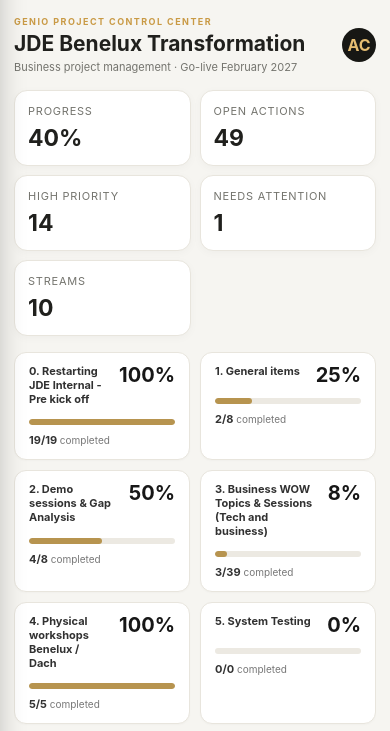
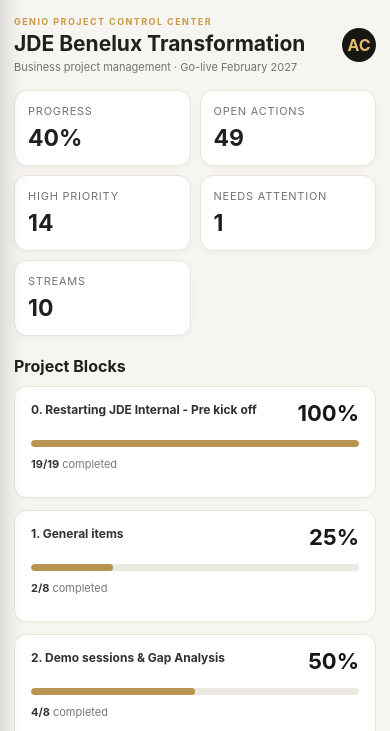
Before and after one commit to Alessio0505/genio-project-control-center, a plain HTML site: page index.html in a window 390 px wide. Shown: the part 62-793 px from the top of the page. Drawn offline with Linux system fonts and the light colour scheme.

Commit message:
style: enlarge project blocks into three dashboard rows

```diff
--- a/index.html
+++ b/index.html
@@ -64,6 +64,7 @@ td{padding:11px;border-bottom:1px solid #efede7;font-size:12px;vertical-align:to
 .milestone-track{min-height:58px;overflow:visible}.lane-marker{top:5px;bottom:5px;border-left:2px solid #d32f2f}.lane-marker:before{top:-3px}.lane-marker span{display:block;position:absolute;top:20px;left:6px;max-width:120px;padding:2px 5px;border-radius:4px;background:#fff5f5;border:1px solid #efcaca;color:#a92727;font-size:8px;font-weight:700;line-height:1.15;white-space:normal;z-index:8}.milestone-lane{min-height:58px;background:#fffafa}
 .milestone-line-only{position:absolute;top:0;bottom:0;width:0;border-left:2px solid #d32f2f;z-index:4;pointer-events:none}
 .phase-strip{display:grid!important;grid-template-columns:repeat(auto-fit,minmax(175px,1fr));gap:10px;margin:14px 0}.phase-progress-card{background:#fff;border:1px solid var(--line);border-radius:12px;padding:12px 14px;min-height:96px;box-shadow:0 1px 2px rgba(0,0,0,.025)}.phase-progress-top{display:flex;align-items:flex-start;justify-content:space-between;gap:10px}.phase-progress-top span{font-size:11px;font-weight:750;line-height:1.25;color:#313131}.phase-progress-top strong{font-size:20px;line-height:1;color:#171717;white-space:nowrap}.phase-progress-bar{height:6px;background:#ece9e2;border-radius:99px;overflow:hidden;margin:13px 0 8px}.phase-progress-bar i{display:block;height:100%;background:#b7944f;border-radius:99px}.phase-progress-foot{font-size:10px;color:#777}.phase-progress-foot b{font-size:11px;color:#333}@media(max-width:700px){.phase-strip{grid-template-columns:repeat(2,minmax(0,1fr))}}
+.project-blocks-title{margin-top:20px;margin-bottom:10px}.phase-strip{grid-template-columns:repeat(4,minmax(0,1fr))!important;gap:12px!important;margin-top:0!important}.phase-progress-card{min-height:112px!important;padding:15px 16px!important}.phase-progress-top span{font-size:12px!important}.phase-progress-top strong{font-size:22px!important}.phase-progress-bar{height:7px!important;margin:16px 0 10px!important}.phase-progress-foot{font-size:11px!important}@media(max-width:1050px){.phase-strip{grid-template-columns:repeat(3,minmax(0,1fr))!important}}@media(max-width:700px){.phase-strip{grid-template-columns:repeat(2,minmax(0,1fr))!important}}@media(max-width:430px){.phase-strip{grid-template-columns:1fr!important}}
 </style>
 </head>
 <body>
@@ -89,6 +90,7 @@ td{padding:11px;border-bottom:1px solid #efede7;font-size:12px;vertical-align:to
  <div class="top"><div><div class="eyebrow">GENIO PROJECT CONTROL CENTER</div><h1>JDE Benelux Transformation</h1><div class="sub">Business project management · Go-live February 2027</div></div><div class="avatar">AC</div></div>
  <section id="dashboardPage">
  <div class="cards" id="kpis"></div>
+ <div class="section-title project-blocks-title">Project Blocks</div>
  <div class="phase-strip" id="phaseStrip"></div>
  <div class="card dashboard-stream-card"><div class="section-title">Progress by stream</div><div class="stream-kpis" id="streams"></div></div>
  <div class="card dashboard-attention-card"><div class="section-title">Needs attention</div><div class="attn" id="attention"></div></div>
```
